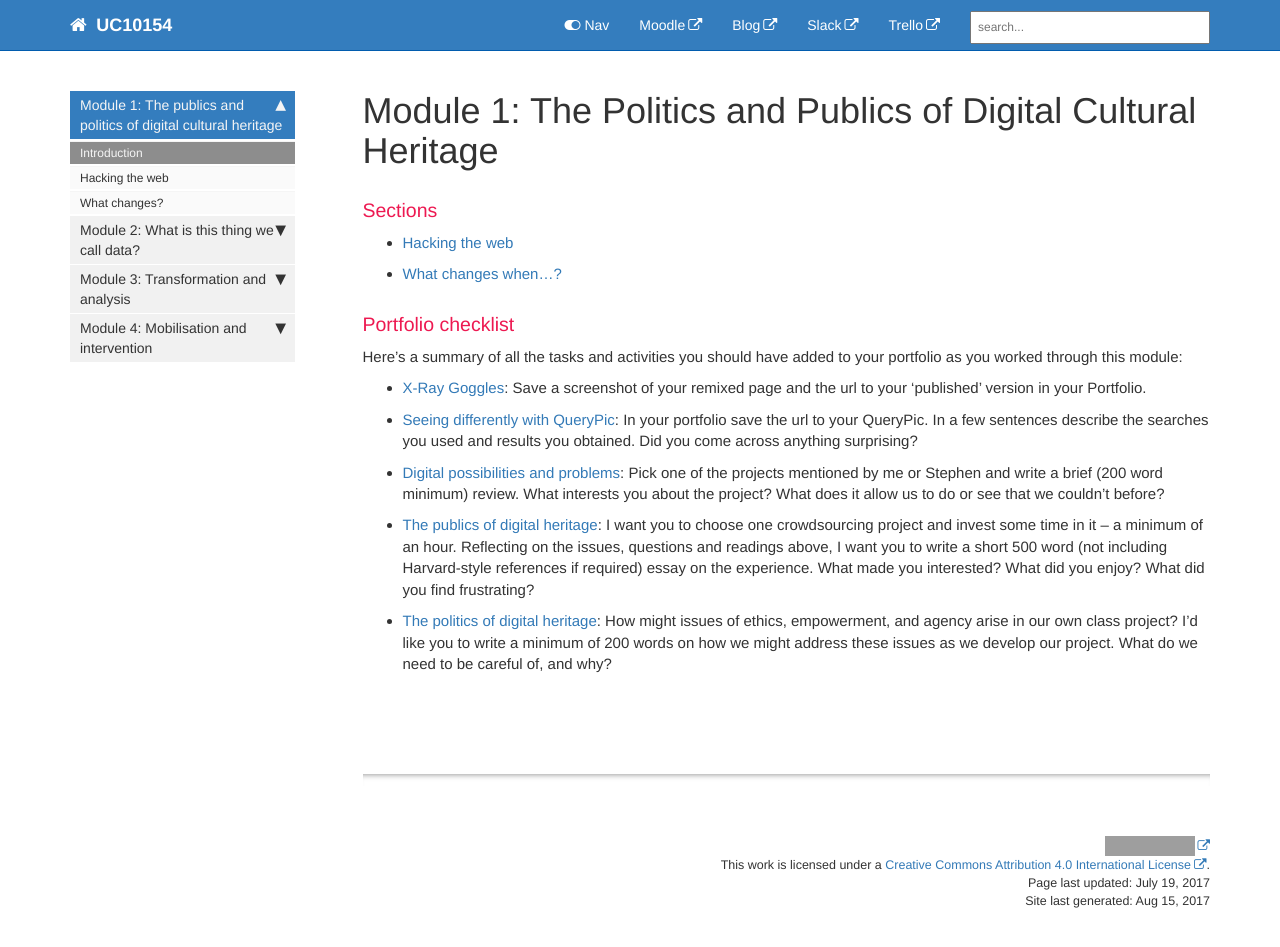
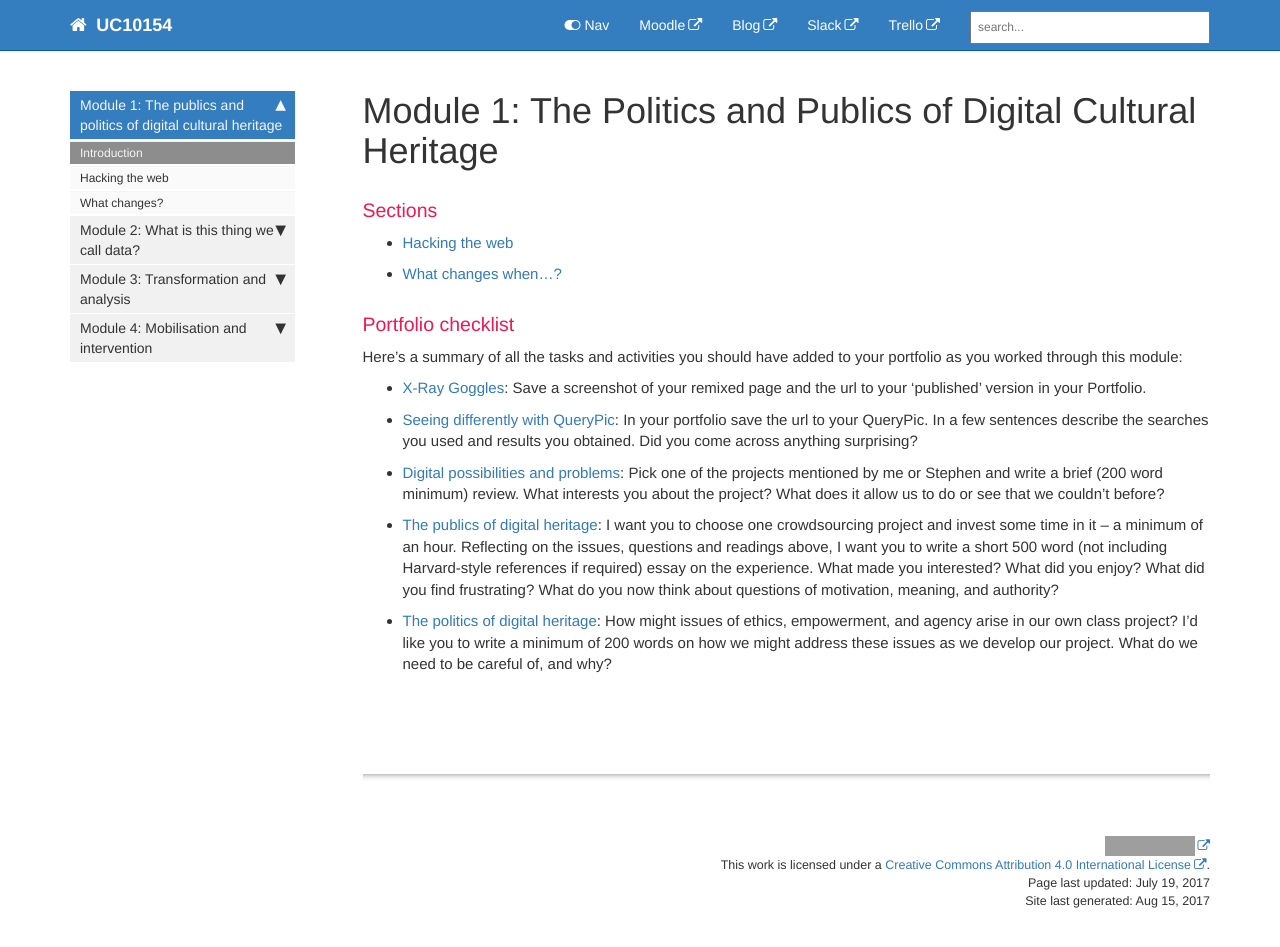
Before and after one commit to wragge/10154-2017, a Jekyll site: the page built from pages/module1/module1-intro.md, in a window 1280 px wide and 961 px high. Shown: the top 947 px of the window. Built offline with Jekyll 4.4.1, drawn with Linux system fonts in a browser that asks for light colours; nearby versions of some CDN libraries; comment, search, counter and statistics services are not loaded; grey boxes are pictures that could not be loaded.

Commit message:
Module 1 updates

```diff
--- a/pages/module1/module1-intro.md
+++ b/pages/module1/module1-intro.md
@@ -21,5 +21,5 @@ Here's a summary of all the tasks and activities you should have added to your p
 * [X-Ray Goggles](module1-hacking.html#x-ray-goggles): Save a screenshot of your remixed page and the url to your 'published' version in your Portfolio.
 * [Seeing differently with QueryPic](module1-changes.html#seeing-differently-with-querypic): In your portfolio save the url to your QueryPic. In a few sentences describe the searches you used and results you obtained. Did you come across anything surprising?
 * [Digital possibilities and problems](module1-changes.html#digital-possibilities-and-problems): Pick one of the projects mentioned by me or Stephen and write a brief (200 word minimum) review. What interests you about the project? What does it allow us to do or see that we couldn’t before?
-* [The publics of digital heritage](module1-changes.html#the-publics-of-digital-heritage): I want you to choose one crowdsourcing project and invest some time in it -- a minimum of an hour. Reflecting on the issues, questions and readings above, I want you to write a short 500 word (not including Harvard-style references if required) essay on the experience. What made you interested? What did you enjoy? What did you find frustrating?
+* [The publics of digital heritage](module1-changes.html#the-publics-of-digital-heritage): I want you to choose one crowdsourcing project and invest some time in it -- a minimum of an hour. Reflecting on the issues, questions and readings above, I want you to write a short 500 word (not including Harvard-style references if required) essay on the experience. What made you interested? What did you enjoy? What did you find frustrating? What do you now think about questions of motivation, meaning, and authority?
 * [The politics of digital heritage](module1-changes.html#the-politics-of-digital-heritage): How might issues of ethics, empowerment, and agency arise in our own class project? I'd like you to write a minimum of 200 words on how we might address these issues as we develop our project. What do we need to be careful of, and why?
```
Also changed, not shown: pages/module1/module1-changes.md (+1 -1 lines).
